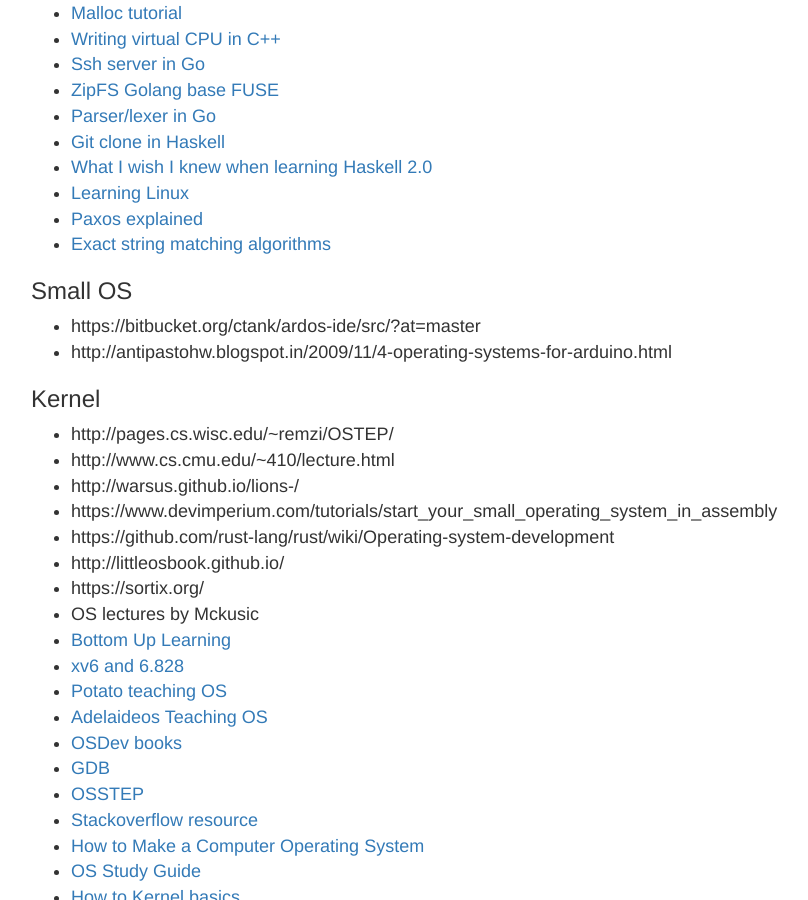
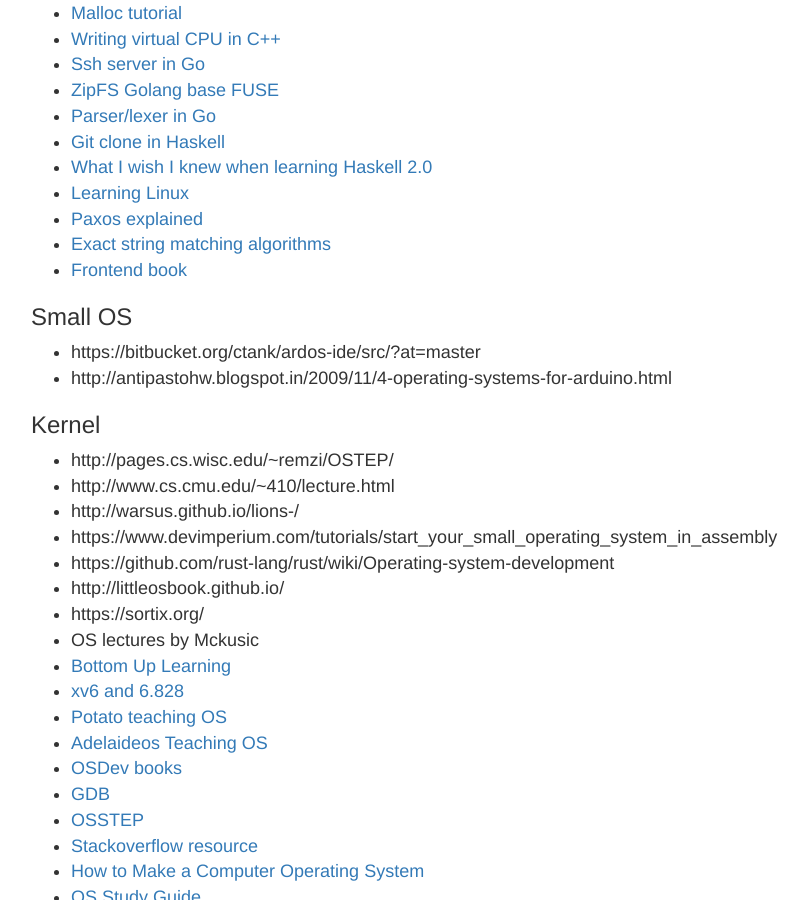
Before and after one commit to rohityadavcloud/rohityadavcloud.github.io, a Jekyll site: the page built from k/index.markdown, in a window 1280 px wide and 900 px high, scrolled down 6207 px. Shown: the whole window, without its empty margins (234-1042 px from the left). Built offline with Jekyll 4.4.1, drawn with Linux system fonts in a browser that asks for light colours.

Commit message:
kup
Signed-off-by: Rohit Yadav <rohit.yadav@shapeblue.com>

```diff
--- a/k/index.markdown
+++ b/k/index.markdown
@@ -249,6 +249,7 @@
 - [Learning Linux](http://www.tldp.org/LDP/tlk/tlk-toc.html)
 - [Paxos explained](http://harry.me/blog/2014/12/27/neat-algorithms-paxos/?hn=1)
 - [Exact string matching algorithms](http://www-igm.univ-mlv.fr/~lecroq/string/)
+- [Frontend book](https://frontendmasters.gitbooks.io/front-end-handbook/content/tools.html)
 
 ### Small OS
 
```
